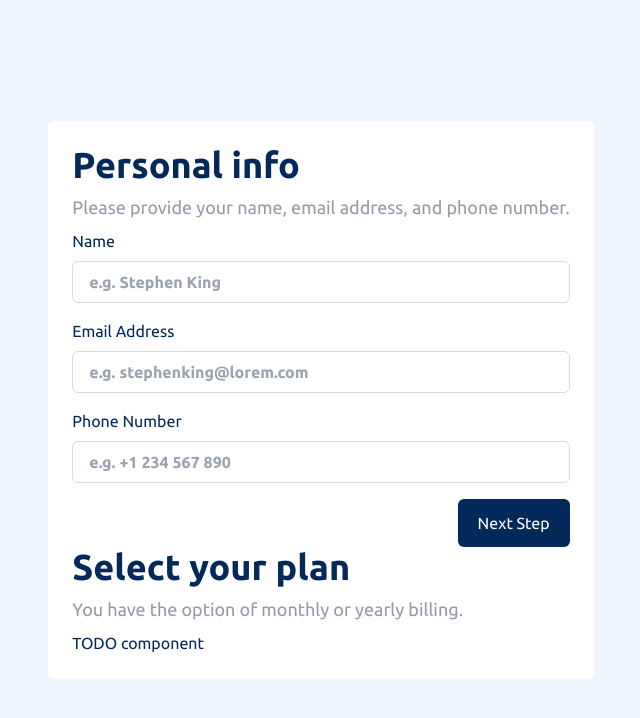
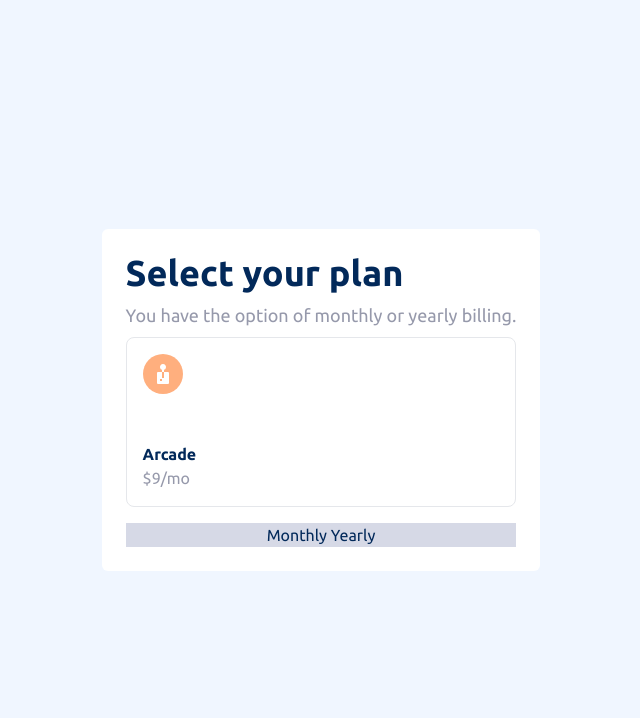
Before and after one commit to vitaovich/FM-multi-step-form, a Next.js app: page / in a window 1280 px wide. Shown: the top 718 px of the page, without its empty margins (319-959 px from the left). Built offline with nearby package versions, Linux system fonts and the light colour scheme.

Commit message:
add initial step two layout

```diff
--- /dev/null
+++ b/components/stepTwoForm.tsx
@@ -0,0 +1,33 @@
+import iconArcade from "../public/images/icon-arcade.svg"
+import Image from "next/image"
+
+const StepTwoForm = () => {
+    return (
+        <div className="flex flex-col space-y-4">
+
+            <div className="flex flex-col md:flex-row">
+                <div className="flex flex-row md:flex-col grow border rounded-lg p-4">
+                    <Image
+                        alt="arcade icon"
+                        src={iconArcade}
+                    />
+                    <div className="ml-4 md:ml-0">
+                        <h2 className="font-bold md:mt-12">Arcade</h2>
+                        <p className="text-CoolGray">$9/mo</p>
+                    </div>
+                </div>
+                {/* Advanced
+                $12/mo
+                Pro
+                $15/mo */}
+            </div>
+
+            <div className="flex justify-center bg-LightGray">
+                Monthly
+                Yearly
+            </div>
+        </div>
+    )
+}
+
+export default StepTwoForm
--- a/pages/index.tsx
+++ b/pages/index.tsx
@@ -1,5 +1,6 @@
 import StepContainer from '@/components/stepContainer'
 import StepOneForm from '@/components/stepOneForm'
+import StepTwoForm from '@/components/stepTwoForm'
 import PersonalInfo from '@/models/PersonalInfo'
 import Head from 'next/head'
 import React, { useState } from 'react'
@@ -7,11 +8,11 @@ import Sidebar from '../components/sideBar'
 
 
 export default function Home() {
-  const [steps, setSteps] = useState<{title: string, description: string}[]> ([
-    {title: 'Personal info', description: 'Please provide your name, email address, and phone number.'},
-    {title: 'Select your plan', description: 'You have the option of monthly or yearly billing.'},
-    // {title: 'Pick add-ons', description: 'Add-ons help enhance your gaming experience.'},
-    // {title: 'Finishing up', description: 'Double-check everything looks OK before confirming.'},
+  const [steps, setSteps] = useState<{num: number, title: string, description: string}[]> ([
+    // {num: 1, title: 'Personal info', description: 'Please provide your name, email address, and phone number.'},
+    {num: 2, title: 'Select your plan', description: 'You have the option of monthly or yearly billing.'},
+    // {num: 3, title: 'Pick add-ons', description: 'Add-ons help enhance your gaming experience.'},
+    // {num: 4, title: 'Finishing up', description: 'Double-check everything looks OK before confirming.'},
   ])
 
   const [personalInfo, setPersonalInf] = useState<PersonalInfo>(new PersonalInfo())
@@ -24,10 +25,12 @@ export default function Home() {
     })
   }
 
-  const getCurrentStepComponent = (title: string) => {
-    switch(title) {
-      case 'Personal info' :
+  const getCurrentStepComponent = (step: number) => {
+    switch(step) {
+      case 1 :
         return <StepOneForm addPersonalInfoHandler={addPersonalInfoHandler} />
+      case 2 :
+        return <StepTwoForm />
       default:
         return <div>TODO component</div>
     }
@@ -44,7 +47,7 @@ export default function Home() {
           {
             steps.map((step) => (
               <StepContainer key={step.title} title={step.title} description={step.description}>
-                { getCurrentStepComponent(step.title) }
+                { getCurrentStepComponent(step.num) }
               </ StepContainer>
             ))
           }
```
